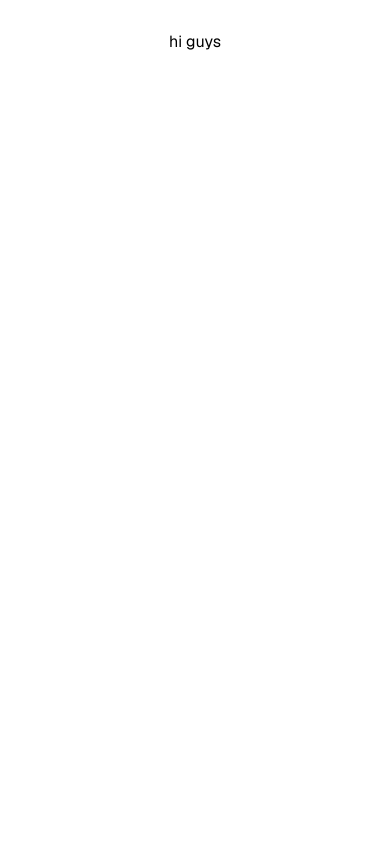
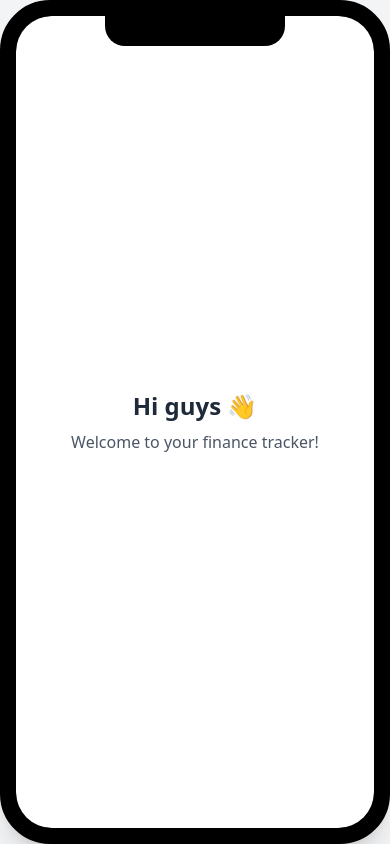
Before and after one commit to shainasahu/pennywiser, a Next.js app in the folder my-project/: page / in a window 390 px wide. Built offline with nearby package versions, Linux system fonts and the light colour scheme.

Commit message:
added iphoneframer component

```diff
--- /dev/null
+++ b/my-project/app/components/IphoneFrame.js
@@ -0,0 +1,16 @@
+export default function IphoneFrame({ children }) {
+    return (
+      <div className="flex items-center justify-center min-h-screen bg-gray-100">
+        {/* iPhone outer shell */}
+        <div className="relative bg-black border-[16px] border-black rounded-[50px] w-[390px] h-[844px] shadow-xl overflow-hidden">
+          {/* Notch */}
+          <div className="absolute top-0 left-1/2 -translate-x-1/2 w-[180px] h-[30px] bg-black rounded-b-[20px]" />
+
+          {/* Inner screen (scrollable app area) */}
+          <div className="w-full h-full bg-white rounded-[36px] overflow-y-auto">
+            {children}
+          </div>
+        </div>
+      </div>
+    );
+  }
--- a/my-project/app/layout.js
+++ b/my-project/app/layout.js
@@ -1,26 +1,16 @@
-import { Geist, Geist_Mono } from "next/font/google";
 import "./globals.css";
-
-const geistSans = Geist({
-  variable: "--font-geist-sans",
-  subsets: ["latin"],
-});
-
-const geistMono = Geist_Mono({
-  variable: "--font-geist-mono",
-  subsets: ["latin"],
-});
+import IphoneFrame from "./components/IphoneFrame";
 
 export const metadata = {
-  title: "Create Next App",
-  description: "Generated by create next app",
+  title: "Finance ScreenTime",
+  description: "Your spending awareness companion",
 };
 
 export default function RootLayout({ children }) {
   return (
     <html lang="en">
-      <body className={`${geistSans.variable} ${geistMono.variable}`}>
-        {children}
+      <body>
+        <IphoneFrame>{children}</IphoneFrame>
       </body>
     </html>
   );
--- a/my-project/app/page.js
+++ b/my-project/app/page.js
@@ -3,8 +3,9 @@ import styles from "./page.module.css";
 
 export default function Home() {
   return (
-    <div className={styles.page}>
-      hi guys
+    <div className="flex flex-col items-center justify-center h-full p-6">
+      <h1 className="text-2xl font-bold text-gray-800 mb-2">Hi guys 👋</h1>
+      <p className="text-gray-600">Welcome to your finance tracker!</p>
     </div>
   );
 }
```
